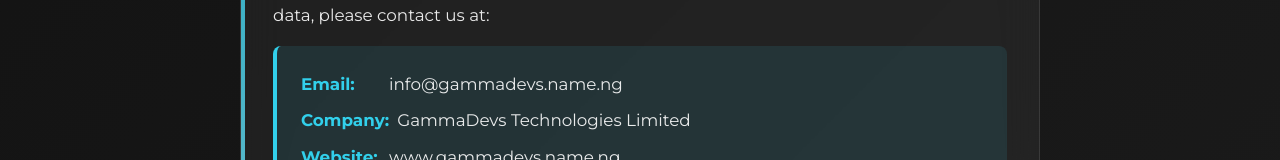
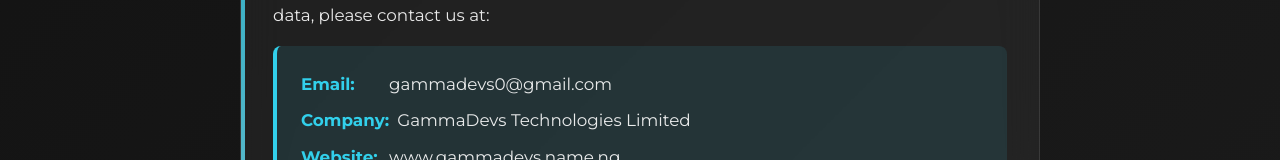
Before and after one commit to GammaDevsLtd/Portfolio, a Next.js app: page /privacy-policy in a window 1280 px wide. Shown: the part 2617-2777 px from the top of the page. Built offline with nearby package versions, Linux system fonts and the light colour scheme.

Commit message:
Privacy email updated

```diff
--- a/src/app/privacy-policy/page.jsx
+++ b/src/app/privacy-policy/page.jsx
@@ -86,7 +86,7 @@
             If you have any questions or concerns about this Privacy Policy or how we handle your data, please contact us at:
           </p>
           <div className={styles.contactInfo}>
-            <p><strong>Email:</strong> info@gammadevs.name.ng</p>
+            <p><strong>Email:</strong> gammadevs0@gmail.com</p>
             <p><strong>Company:</strong> GammaDevs Technologies Limited</p>
             <p><strong>Website:</strong> www.gammadevs.name.ng</p>
           </div>
```
